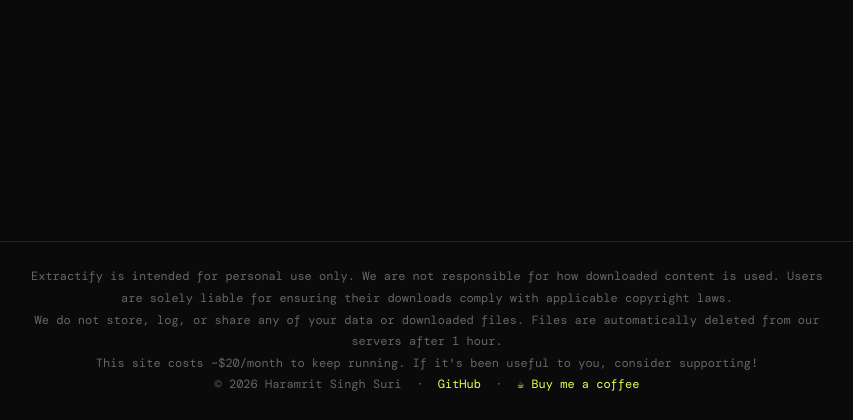
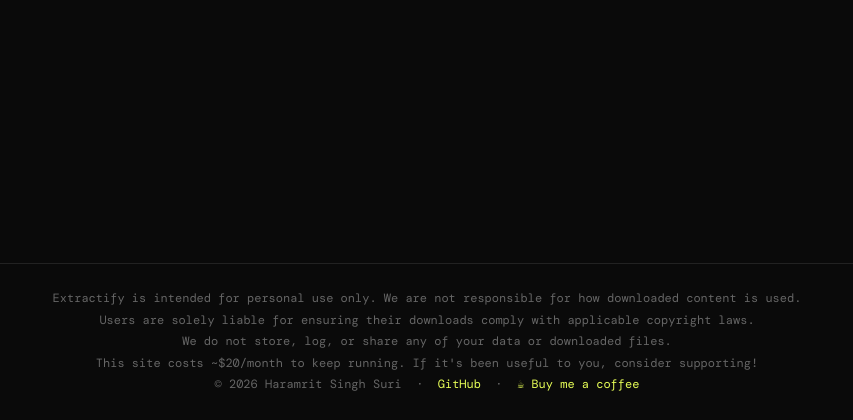
Before and after one commit to Hamoric13/extractify, a FastAPI app: page / in a window 1280 px wide. Shown: the part 380-800 px from the top of the page, without its empty margins (213-1066 px from the left). Run offline with FastAPI, Linux system fonts and the light colour scheme; some web fonts are replaced.

Commit message:
updating footer text

```diff
--- a/templates/index.html
+++ b/templates/index.html
@@ -25,8 +25,9 @@
 
   <footer>
     <div class="disclaimer">
-      <p>Extractify is intended for personal use only. We are not responsible for how downloaded content is used. Users are solely liable for ensuring their downloads comply with applicable copyright laws.</p>
-      <p>We do not store, log, or share any of your data or downloaded files. Files are automatically deleted from our servers after 1 hour.</p>
+      <p>Extractify is intended for personal use only. We are not responsible for how downloaded content is used.</p>
+      <p>Users are solely liable for ensuring their downloads comply with applicable copyright laws.</p>
+      <p>We do not store, log, or share any of your data or downloaded files.</p>
       <p>This site costs ~$20/month to keep running. If it's been useful to you, consider supporting!</p>
       <p>
         © 2026 Haramrit Singh Suri &nbsp;·&nbsp;
```
